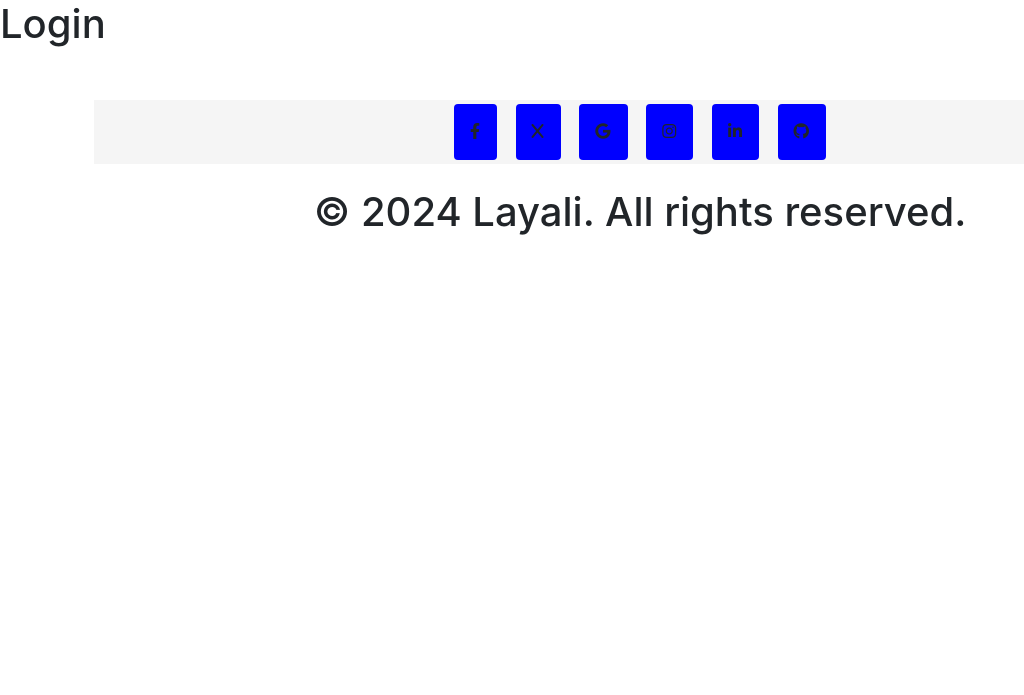
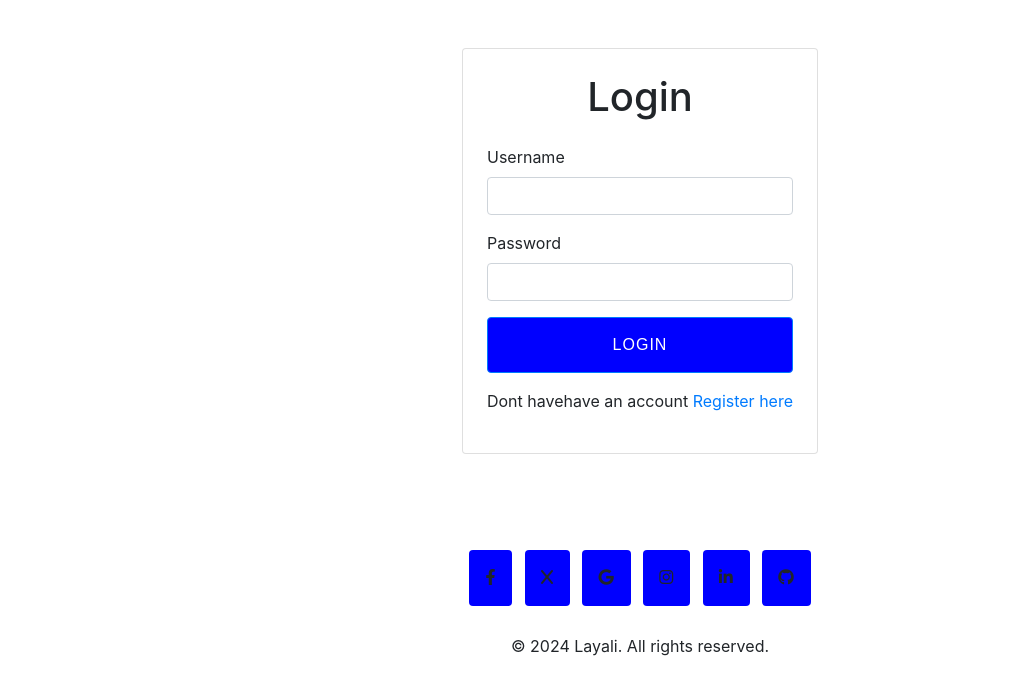
Before and after one commit to ci-sumi/neethus-travel-desk, a Django app: page /accounts/login in a window 1280 px wide. Shown: the part 82-777 px from the top of the page, without its empty margins (0-1024 px from the left). Run offline with Django 5.2, Linux system fonts and the light colour scheme; some libraries are stand-ins or nearby versions.

Commit message:
Modify login.html  for consistent styling across login form

```diff
--- a/core/accounts/templates/login.html
+++ b/core/accounts/templates/login.html
@@ -1,14 +1,66 @@
 {% extends "index.html" %}
 <!DOCTYPE html>
 <html lang="en">
+
 <head>
     <meta charset="UTF-8">
     <meta name="viewport" content="width=device-width, initial-scale=1.0">
-    <title>Document</title>
+    <title>Login</title>
+    <!-- Link to Bootstrap CSS -->
+    <link href="https://stackpath.bootstrapcdn.com/bootstrap/4.5.2/css/bootstrap.min.css" rel="stylesheet">
 </head>
+
 <body>
-    {%block content%}
-    <h1>Login<h1>
-    {%endblock%}
+    {% block content %}
+    <!-- Full-height container to center content vertically and horizontally -->
+    <div class="container vh-100 d-flex justify-content-center align-items-center">
+        <div class="row justify-content-center">
+            <!-- Center the form using Bootstrap grid classes -->
+            <div class="col-md-14">
+                <div class="card p-4">
+                    <!-- Card to give a boxed look -->
+                    <h1 class="text-center mb-4">Login</h1>
+                    {%if messages%}
+                      {%for message in messages%}
+                      <div class="alert alert-{{ message.tags }} fade show" role="alert">
+                        {{message}}
+                      {% endfor %}
+                    {% endif %}
+                    <form method="POST" novalidate>
+                        {% csrf_token %}
+
+                            <!-- Username Field -->
+                            <div class="form-group">
+                                <label for="id_username" class="form-label">Username</label>
+                                <input type="text" name="username" id="id_username" class="form-control"
+                                    value="{{ form.username.value|default_if_none:'' }}">
+                            </div>
+
+                            <!-- Password Field -->
+                            <div class="form-group">
+                                <label for="id_password1" class="form-label">Password</label>
+                                <input type="password" name="password" id="id_password1" class="form-control">
+                            </div>
+
+
+                            <!-- Submit Button -->
+                            <div class="form-group">
+                                <button type="submit" class="btn btn-primary btn-block">Login</button>
+                            </div>
+                            <div class="text-center">
+                                <p>Dont havehave an account<a href="{%url 'register'%}"> Register here</p>
+                            </div>
+                    </form>
+                </div>
+            </div>
+        </div>
+    </div>
+    {% endblock %}
+
+    <!-- Bootstrap JavaScript and dependencies -->
+    <script src="https://code.jquery.com/jquery-3.5.1.slim.min.js"></script>
+    <script src="https://cdn.jsdelivr.net/npm/@popperjs/core@2.9.2/dist/umd/popper.min.js"></script>
+    <script src="https://stackpath.bootstrapcdn.com/bootstrap/4.5.2/js/bootstrap.min.js"></script>
 </body>
+
 </html>
```
